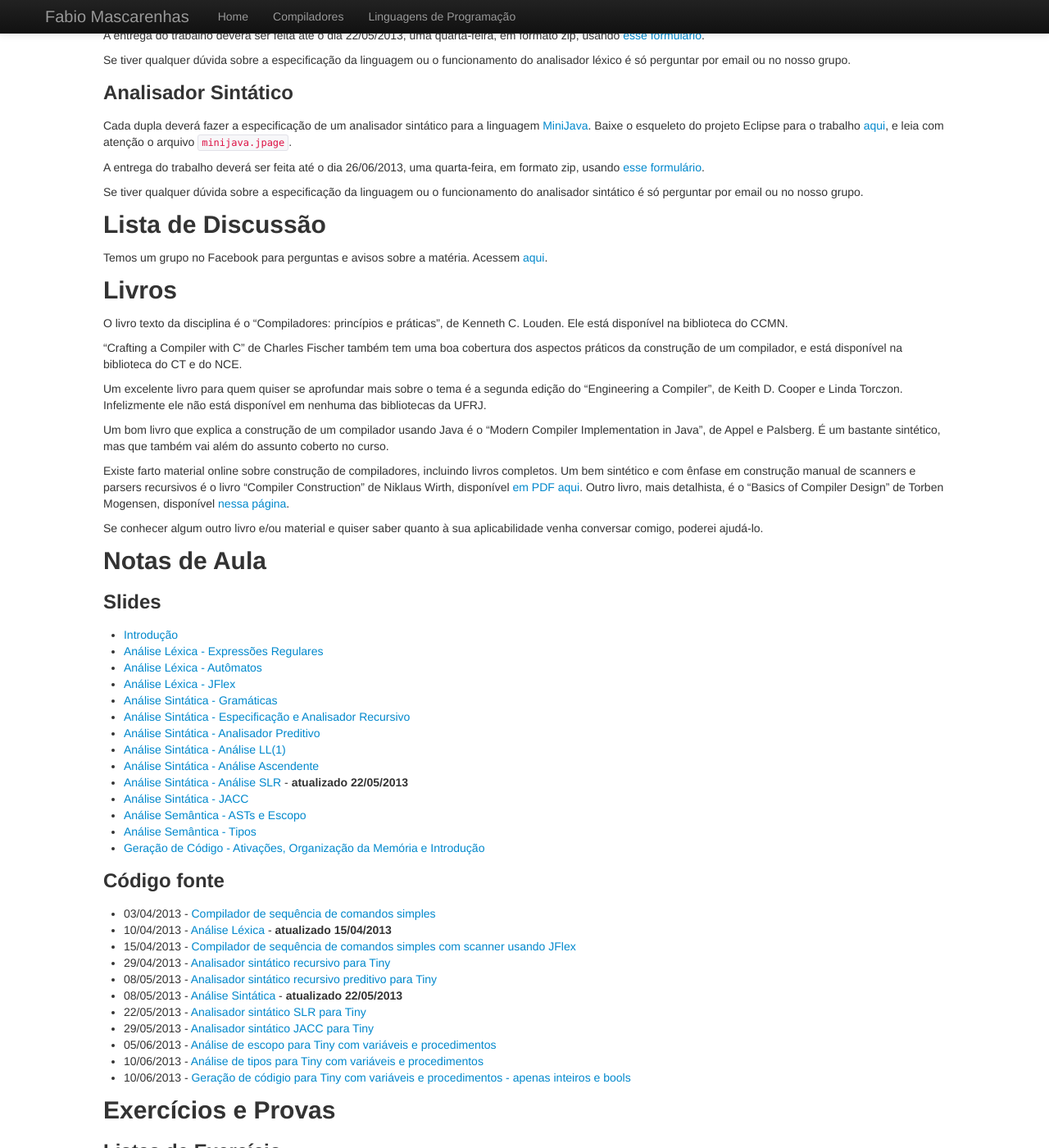
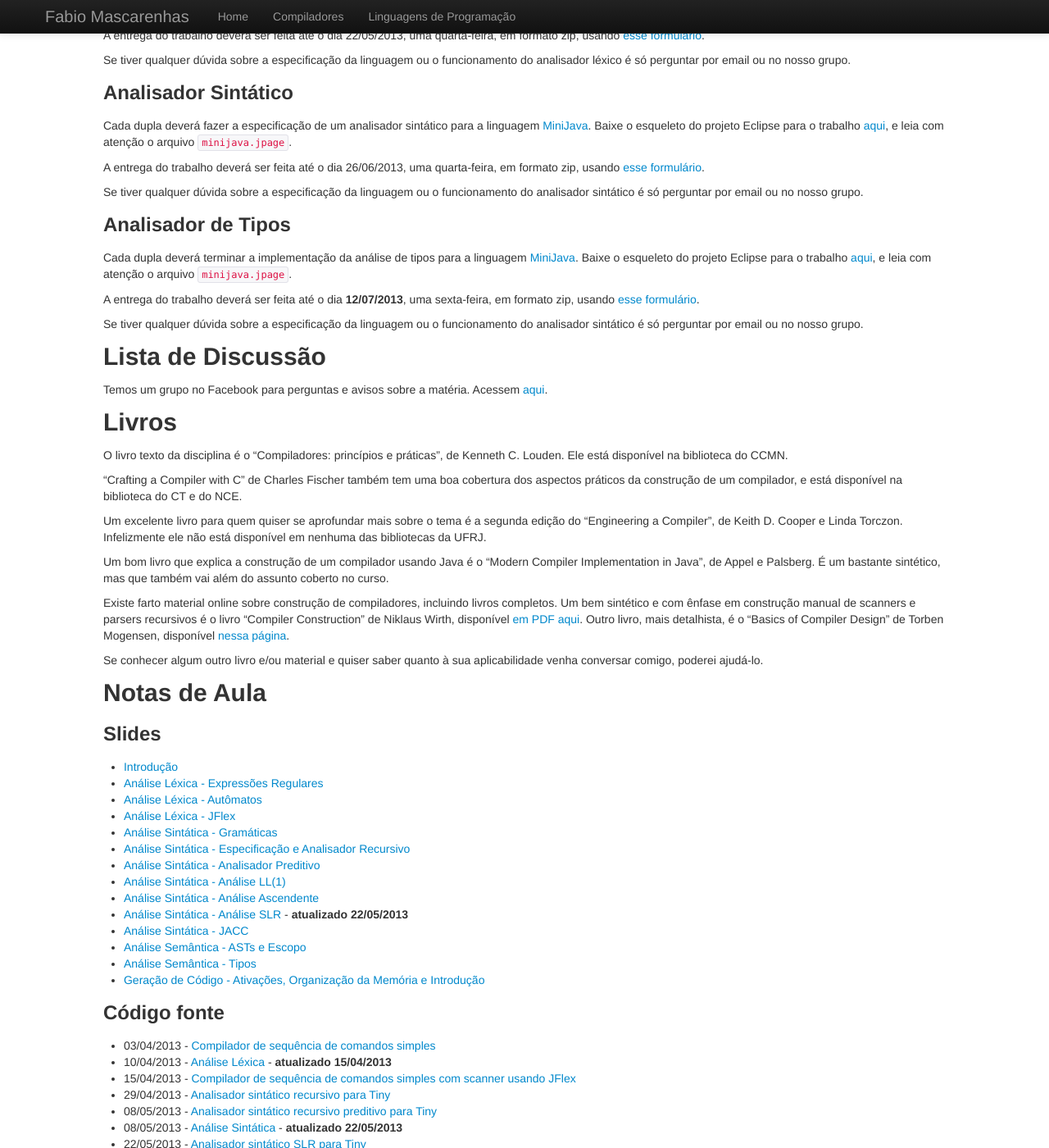
Before and after one commit to fabiomascarenhas/fabiomascarenhas.github.com, a Jekyll site: the page built from comp/index.md, in a window 1280 px wide and 1400 px high, scrolled down 678 px. Shown: the whole window at 82% size. Built offline with Jekyll 4.4.1, drawn with Linux system fonts in a browser that asks for light colours; some of the changed text lies outside the part shown.

Commit message:
trabalho 3 de compiladores

```diff
--- a/comp/index.md
+++ b/comp/index.md
@@ -76,6 +76,21 @@ Se tiver qualquer dúvida sobre a especificação da linguagem ou o
 funcionamento do analisador sintático é só perguntar por email ou no
 nosso grupo.
 
+### Analisador de Tipos
+
+Cada dupla deverá terminar a implementação da análise de tipos para
+a linguagem [MiniJava](minijava.html). Baixe o esqueleto do projeto Eclipse
+para o trabalho [aqui](trab3/MiniJavaType.zip), e leia com atenção o arquivo
+`minijava.jpage`.
+
+A entrega do trabalho deverá ser feita até o dia **12/07/2013**, uma
+sexta-feira, em formato zip, usando [esse
+formulário](http://form.jotformz.com/form/31795773652668).
+
+Se tiver qualquer dúvida sobre a especificação da linguagem ou o
+funcionamento do analisador sintático é só perguntar por email ou no
+nosso grupo.
+
 Lista de Discussão
 ------------------
 
@@ -145,7 +160,7 @@ Notas de Aula
 * 29/05/2013 - [Analisador sintático JACC para Tiny](Tiny_JACC.zip)
 * 05/06/2013 - [Análise de escopo para Tiny com variáveis e procedimentos](Tiny_Escopo.zip)
 * 10/06/2013 - [Análise de tipos para Tiny com variáveis e procedimentos](Tiny_Tipos.zip)
-* 10/06/2013 - [Geração de códigio para Tiny com variáveis e procedimentos - apenas inteiros e bools](Tiny_Codigo.zip)
+* 24/06/2013 - [Geração de código para Tiny com variáveis e procedimentos - apenas inteiros e bools](Tiny_Codigo.zip)
 
 Exercícios e Provas
 -------------------
```
Also changed, not shown: comp/minijava.md (+1 -0 lines), 1 other file.
